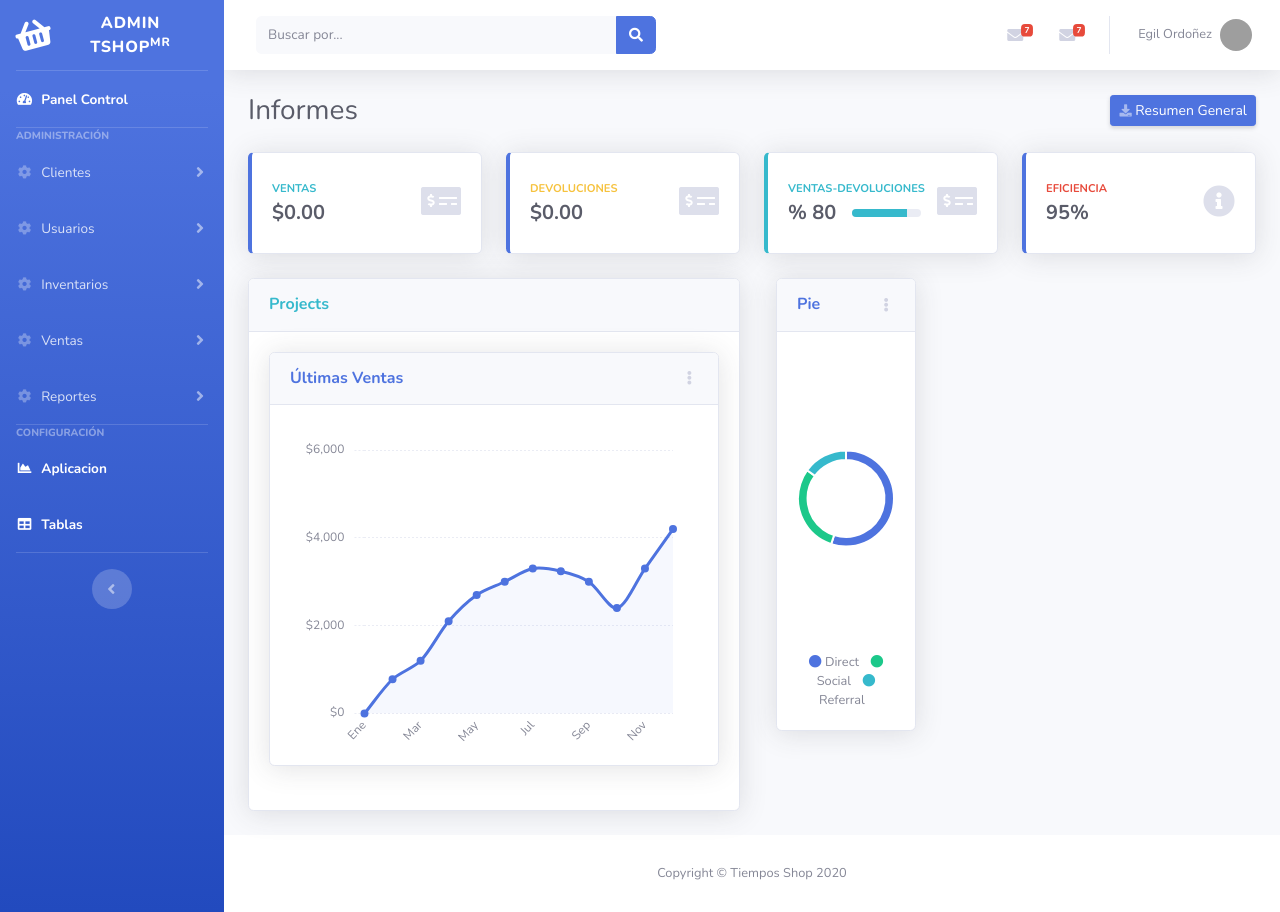
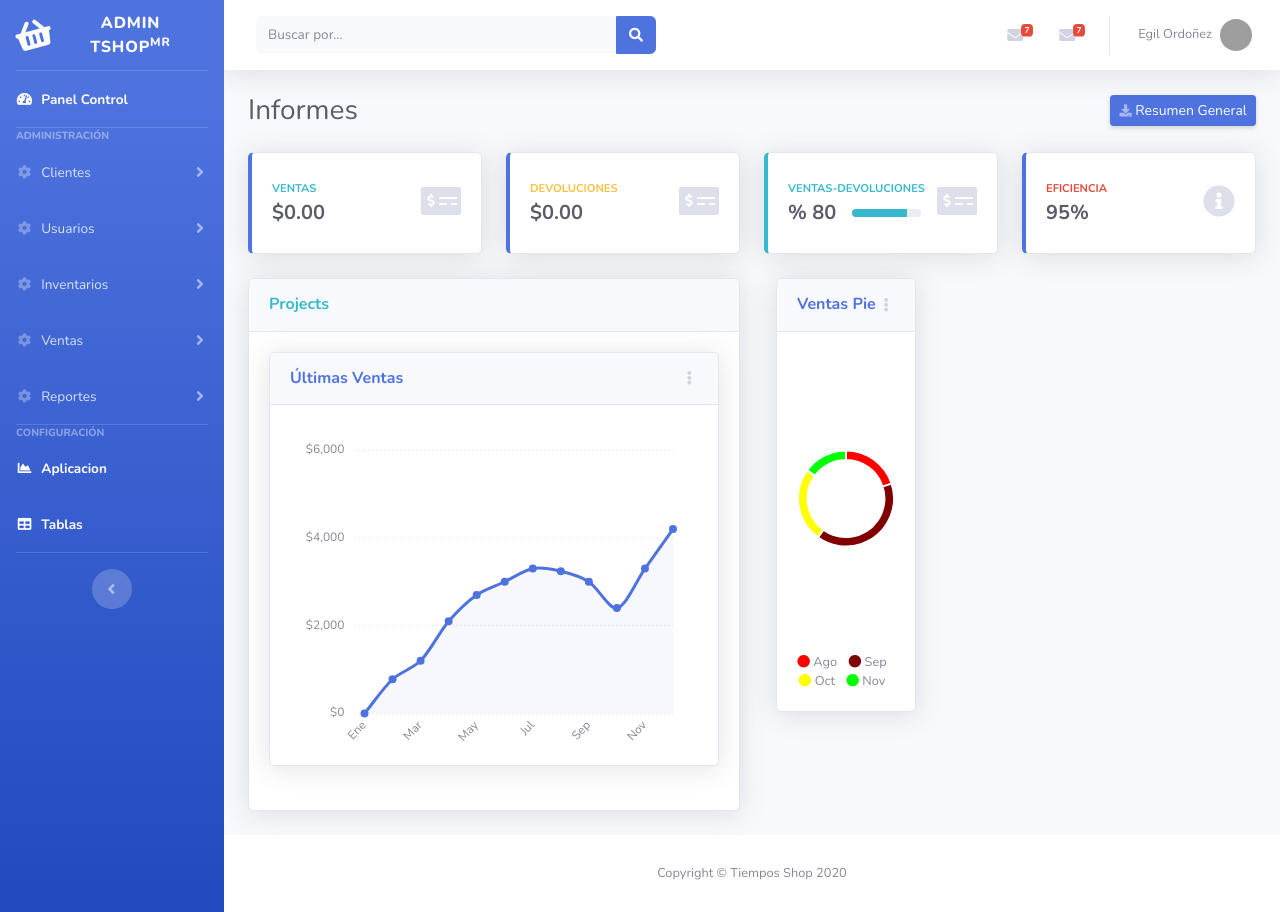
Before and after one commit to tiempos-shop/Tiendita, a PHP site: page /Tiendita/View/Componentes/Administracion/administracion.php in a window 1280 px wide. Run offline with PHP 8.4, Linux system fonts and the light colour scheme; grey boxes are pictures that could not be loaded.

Commit message:
Pagos.php

```diff
--- /dev/null
+++ b/View/Componentes/Administracion/PieChartData.php
@@ -0,0 +1,22 @@
+<?php
+
+
+namespace Administracion;
+
+
+class PieChartData
+{
+
+    public $Etiqueta="";
+    public $Valor=0;
+    public $Color="";
+    public $Fondo="";
+
+    public function __construct($etiqueta,$valor,$color,$fondo)
+    {
+        $this->Etiqueta=$etiqueta;
+        $this->Valor=$valor;
+        $this->Color=$color;
+        $this->Fondo=$fondo;
+    }
+}
--- a/View/Componentes/Administracion/VistaPrincipal.php
+++ b/View/Componentes/Administracion/VistaPrincipal.php
@@ -3,6 +3,7 @@
 
 namespace Administracion;
 include_once ("VistasMenu.php");
+include_once ("PieChartData.php");
 
 
 class VistaPrincipal extends VistasMenu
@@ -28,11 +29,17 @@ class VistaPrincipal extends VistasMenu
         $row1Content.=$this->CardSlider("Ventas-Devoluciones",0,100,80,"% 80","info","fas fa-money-check-alt");
         $row1Content.=$this->Card("Eficiencia","95%","danger","fas fa-info-circle");
         $datos=[ "Ene"=>0, "Feb"=>60*13, "Mar"=>60*20, "Abr"=>60*35, "May"=>60*45, "Jun"=>60*50, "Jul"=>60*55, "Ago"=>60*54, "Sep"=>60*50,"Oct"=>60*40,"Nov"=>60*55,"Dic"=>60*70 ];
+        $datosPie=[
+            new PieChartData("Ago",20,"#FF0000","#FF0000"),
+            new PieChartData("Sep",40,"#800000","#800000"),
+            new PieChartData("Oct",25,"#FFFF00","#FFFF00"),
+            new PieChartData("Nov",15,"#00FF00","#008000")
+        ];
         $menu=[ "A"=>"A", "B"=>"Tabla de Datos","-"=>"", "C"=>"Por Años"];
         $row2Content1=$this->ProyectCard(
             $this->AreaChart("my","Últimas Ventas",$datos,$menu),
             "info");
-        $row2Content2=$this->PieChart("Pie","");
+        $row2Content2=$this->PieChart("my","Ventas Pie",$datosPie,$menu);
 
         return '<!-- Begin Page Content -->
         <div class="container-fluid">
--- a/View/Componentes/Administracion/VistasMenu.php
+++ b/View/Componentes/Administracion/VistasMenu.php
@@ -96,7 +96,7 @@ class VistasMenu extends VistasHtml
     }
 
     public function Modal($titulo,$body,$botonSalir,$botonAccion,$urlAccion){
-        $html='
+        return '
           <!-- Logout Modal-->
           <div class="modal fade" id="logoutModal" tabindex="-1" role="dialog" aria-labelledby="exampleModalLabel" aria-hidden="true">
             <div class="modal-dialog" role="document">
@@ -116,7 +116,6 @@ class VistasMenu extends VistasHtml
             </div>
           </div>
         ';
-        return $html;
     }
 
     public function Scripts(){
@@ -542,7 +541,7 @@ class VistasMenu extends VistasHtml
         $valores=trim($valores,",");
         $etiquetas.=" ]";
         $valores.=" ]";
-        $this->AreaChartScript($id,"Gráficos",$etiquetas,$valores);
+        $this->AreaChartScript($id,"Area",$etiquetas,$valores);
         $html= '<!-- Area Chart -->
             <div>
               <div class="card shadow mb-4">
@@ -596,47 +595,91 @@ class VistasMenu extends VistasHtml
 
     }
 
+    public function PieChart($id,$title,$datos,$menus=""){
+        $etiquetas="[ ";
+        $valores="[ ";
+        $colores="[ ";
+        $fondos="[ ";
+        $htmlEtiquetasFondo="";
+        foreach ($datos as $pieChartData){
+            $etiquetas.='"'.$pieChartData->Etiqueta.'",';
+            $valores.='"'.$pieChartData->Valor.'",';
+            $colores.='"'.$pieChartData->Color.'",';
+            $fondos.='"'.$pieChartData->Fondo.'",';
+            $htmlEtiquetasFondo.=$this->PieChartLabel($pieChartData->Etiqueta,$pieChartData->Color);
+        }
+        $etiquetas=trim($etiquetas,",");
+        $valores=trim($valores,",");
+        $colores=trim($colores,",");
+        $fondos=trim($fondos,",");
+        $etiquetas.=" ]";
+        $valores.=" ]";
+        $colores.=" ]";
+        $fondos.=" ]";
+        $this->PieChartScript($id,"Pie",$etiquetas,$valores,$colores,$fondos);
 
-    public function PieChart($titulo,$menus){
-        return '<!-- Pie Chart -->
+        $html= '<!-- Pie Chart -->
             <div class="col-xl-4 col-lg-5">
               <div class="card shadow mb-4">
                 <!-- Card Header - Dropdown -->
                 <div class="card-header py-3 d-flex flex-row align-items-center justify-content-between">
-                  <h6 class="m-0 font-weight-bold text-primary">'.$titulo.'</h6>
+                  <h6 class="m-0 font-weight-bold text-primary">'.$title.'</h6>
                   <div class="dropdown no-arrow">
                     <a class="dropdown-toggle" href="#" role="button" id="dropdownMenuLink" data-toggle="dropdown" aria-haspopup="true" aria-expanded="false">
                       <i class="fas fa-ellipsis-v fa-sm fa-fw text-gray-400"></i>
                     </a>
                     <div class="dropdown-menu dropdown-menu-right shadow animated--fade-in" aria-labelledby="dropdownMenuLink">
-                      <div class="dropdown-header">Dropdown Header:</div>
-                      <a class="dropdown-item" href="#">Action</a>
-                      <a class="dropdown-item" href="#">Another action</a>
-                      <div class="dropdown-divider"></div>
-                      <a class="dropdown-item" href="#">Something else here</a>
-                    </div>
+                      <div class="dropdown-header">Menu:</div>';
+        if($menus!=""){
+            foreach ($menus as $url=>$menu){
+                if($url=="-"){
+                    $html.='<div class="dropdown-divider"></div>';
+                }
+                else{
+                    $html.='<a class="dropdown-item" href="'.$url.'">'.$menu.'</a>';
+                }
+            }
+        }
+        $html.='      </div>
                   </div>
                 </div>
                 <!-- Card Body -->
                 <div class="card-body">
                   <div class="chart-pie pt-4 pb-2">
-                    <canvas id="myPieChart"></canvas>
+                    <canvas id="'.$id.'PieChart"></canvas>
                   </div>
-                  <div class="mt-4 text-center small">
-                    <span class="mr-2">
-                      <i class="fas fa-circle text-primary"></i> Direct
-                    </span>
-                    <span class="mr-2">
-                      <i class="fas fa-circle text-success"></i> Social
-                    </span>
-                    <span class="mr-2">
-                      <i class="fas fa-circle text-info"></i> Referral
-                    </span>
-                  </div>
+                  <div class="mt-4 text-center small">';
+        $html.=$htmlEtiquetasFondo;
+        $html.='  </div>
                 </div>
               </div>
             </div>
           </div>';
+        return $html;
+    }
+
+    private function PieChartLabel($label,$color){
+        return '
+            <span class="mr-2">
+              <i class="fas fa-circle" style="color: '.$color.'"></i> '.$label.'
+            </span>
+        ';
+
+    }
+
+    private function PieChartScript($id,$titulo,$etiquetas,$valores,$colores,$fondos){
+        /** @noinspection JSUnusedAssignment */
+        $this->lastScripts.=$this->lastScripts.'
+        <script>
+            let idPieChart="'.$id.'PieChart";
+            let tituloPie="'.$titulo.'";
+            let etiquetasPie='.$etiquetas.';
+            let datosPie='.$valores.';
+            let coloresPie='.$colores.';
+            let fondosPie='.$fondos.';
+            ChartPie(tituloPie,etiquetasPie,datosPie,coloresPie,fondosPie);
+        </script>
+        ';
     }
 
     public function ProyectCard($htmlContent,$tipo){
--- a/View/Componentes/Administracion/js/demo/chart-pie-demo.js
+++ b/View/Componentes/Administracion/js/demo/chart-pie-demo.js
@@ -1,17 +1,18 @@
-// Set new default font family and font color to mimic Bootstrap's default styling
 Chart.defaults.global.defaultFontFamily = 'Nunito', '-apple-system,system-ui,BlinkMacSystemFont,"Segoe UI",Roboto,"Helvetica Neue",Arial,sans-serif';
 Chart.defaults.global.defaultFontColor = '#858796';
 
-// Pie Chart Example
-var ctx = document.getElementById("myPieChart");
-var myPieChart = new Chart(ctx, {
+// Pie Chart
+function ChartPie(titulo,etiquetas,datos,colores,fondos){
+  var ctx = document.getElementById(idPieChart);
+  var myPieChart = new Chart(ctx, {
   type: 'doughnut',
   data: {
-    labels: ["Direct", "Referral", "Social"],
+    labels: etiquetas,
     datasets: [{
-      data: [55, 30, 15],
-      backgroundColor: ['#4e73df', '#1cc88a', '#36b9cc'],
-      hoverBackgroundColor: ['#2e59d9', '#17a673', '#2c9faf'],
+      label:titulo,
+      data: datos,
+      backgroundColor: colores,
+      hoverBackgroundColor: fondos,
       hoverBorderColor: "rgba(234, 236, 244, 1)",
     }],
   },
@@ -32,4 +33,5 @@ var myPieChart = new Chart(ctx, {
     },
     cutoutPercentage: 80,
   },
-});
+})
+};
```
